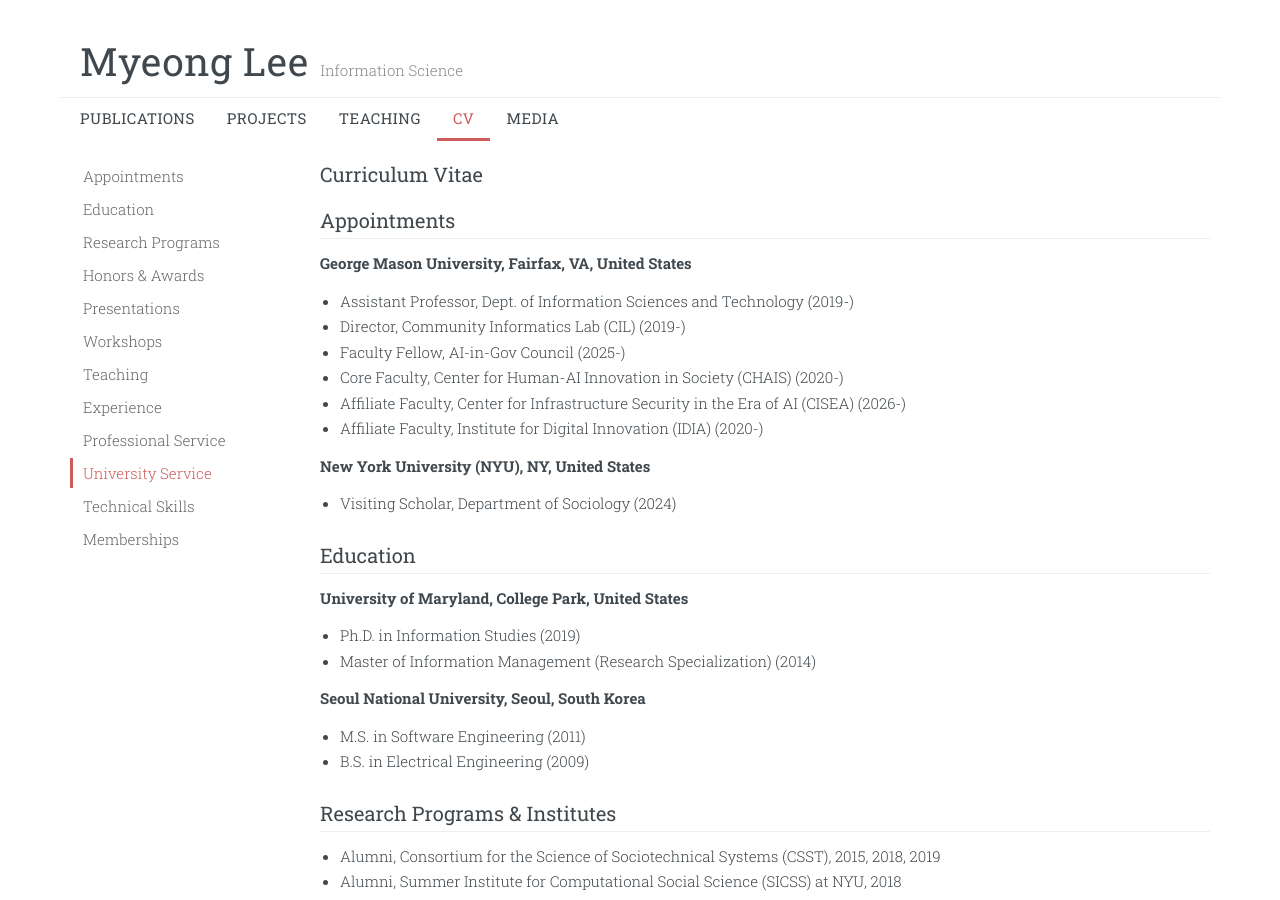
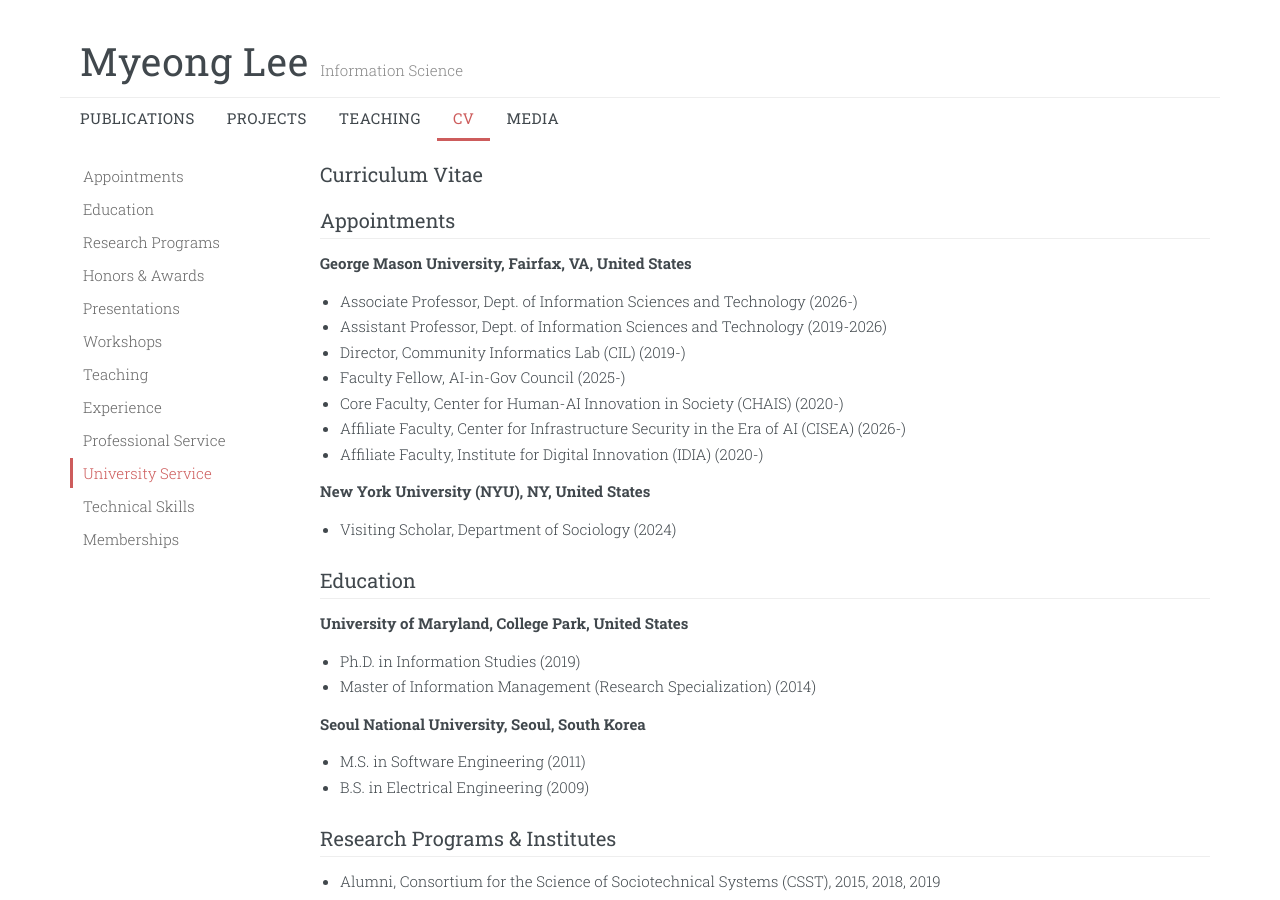
Before and after one commit to myeong/myeong.github.io, a Jekyll site: the page built from cv.html, in a window 1280 px wide and 900 px high. Built offline with Jekyll 4.4.1, drawn with Linux system fonts in a browser that asks for light colours.

Commit message:
Update title to Associate Professor across CV, sidebar, and homepage
Co-Authored-By: Claude Fable 5 <noreply@anthropic.com>

```diff
--- a/_includes/sidebar.html
+++ b/_includes/sidebar.html
@@ -1,6 +1,6 @@
 <div class="sidebar-profile">
   <img src="{{ '/assets/images/mlee.jpg' | relative_url }}" alt="Myeong Lee" class="profile-photo">
-  <p class="profile-title">Assistant Professor</p>
+  <p class="profile-title">Associate Professor</p>
   <p class="profile-title">Director of CIL</p>
   <p class="profile-dept">Information Sciences &amp; Tech</p>
   <p class="profile-dept">School of Computing</p>
--- a/cv.html
+++ b/cv.html
@@ -12,7 +12,8 @@ hide_sidebar: true
       <h2>Appointments</h2>
       <p><strong>George Mason University, Fairfax, VA, United States</strong></p>
       <ul>
-        <li>Assistant Professor, Dept. of Information Sciences and Technology (2019-)</li>
+        <li>Associate Professor, Dept. of Information Sciences and Technology (2026-)</li>
+        <li>Assistant Professor, Dept. of Information Sciences and Technology (2019-2026)</li>
         <li>Director, Community Informatics Lab (CIL) (2019-)</li>
         <li>Faculty Fellow, AI-in-Gov Council (2025-)</li>
         <li>Core Faculty, Center for Human-AI Innovation in Society (CHAIS) (2020-)</li>
--- a/index.html
+++ b/index.html
@@ -6,7 +6,7 @@ show_news_sidebar: true
 
 <div class="home-section">
   <h2>Research Interests</h2>
-  <p>I am an Assistant Professor of <a href="https://en.wikipedia.org/wiki/Information_science" target="_blank">Information Science</a> and the Director of <a href="https://cil.cec.gmu.edu" target="_blank">Community Informatics Lab (CIL)</a> at GMU. Also, I am an inaugural <a href="https://aigovcouncil.gmu.edu/" target="_blank">AI-in-Gov</a> fellow at the College of Engineering and Computing at Mason. My research interests are in understanding <em>the dynamics of local communities, public-sector technologies</em>, and <em>information access</em> through mixed-method approaches and community-based research. I also <em>design and implement</em> community-based technologies that help make informed decisions.</p>
+  <p>I am an Associate Professor of <a href="https://en.wikipedia.org/wiki/Information_science" target="_blank">Information Science</a> and the Director of <a href="https://cil.cec.gmu.edu" target="_blank">Community Informatics Lab (CIL)</a> at GMU. Also, I am an inaugural <a href="https://aigovcouncil.gmu.edu/" target="_blank">AI-in-Gov</a> fellow at the College of Engineering and Computing at Mason. My research interests are in understanding <em>the dynamics of local communities, public-sector technologies</em>, and <em>information access</em> through mixed-method approaches and community-based research. I also <em>design and implement</em> community-based technologies that help make informed decisions.</p>
   <p>The podcast episode, '<a href="https://podcasts.apple.com/no/podcast/is-information-democratized/id1483169762?i=1000509486425" target="_blank">Is Information Democratized?</a>,' discusses the social implications of my research well. Through research, I aim to contribute to civic engagement, policy-making, community-based research approaches, and information access. The following diagram illustrates my research areas.</p>
   <div style="text-align: center;">
     <img src="{{ '/assets/images/focus_2025.png' | relative_url }}" alt="Research Focus" class="no-border" style="max-width: 551px; width: 100%;">
```
